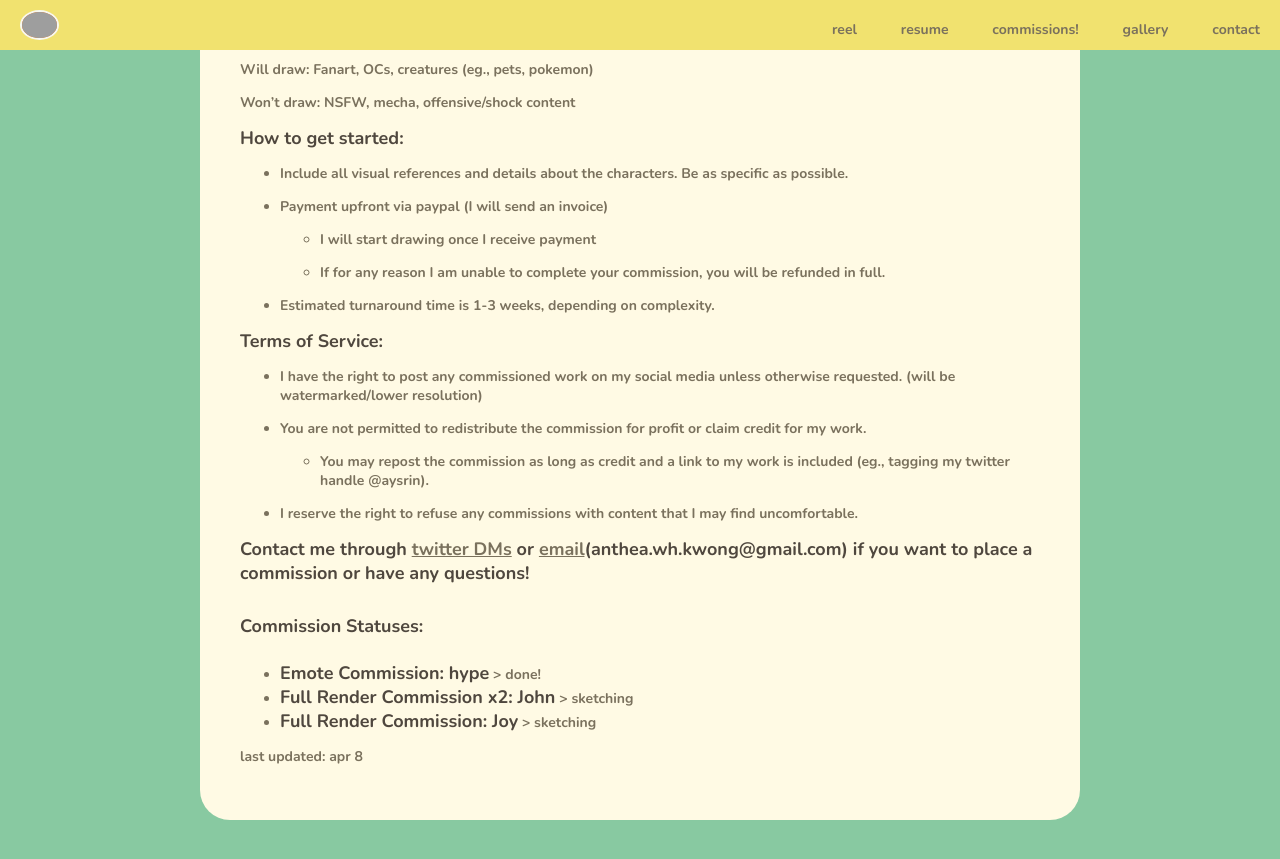
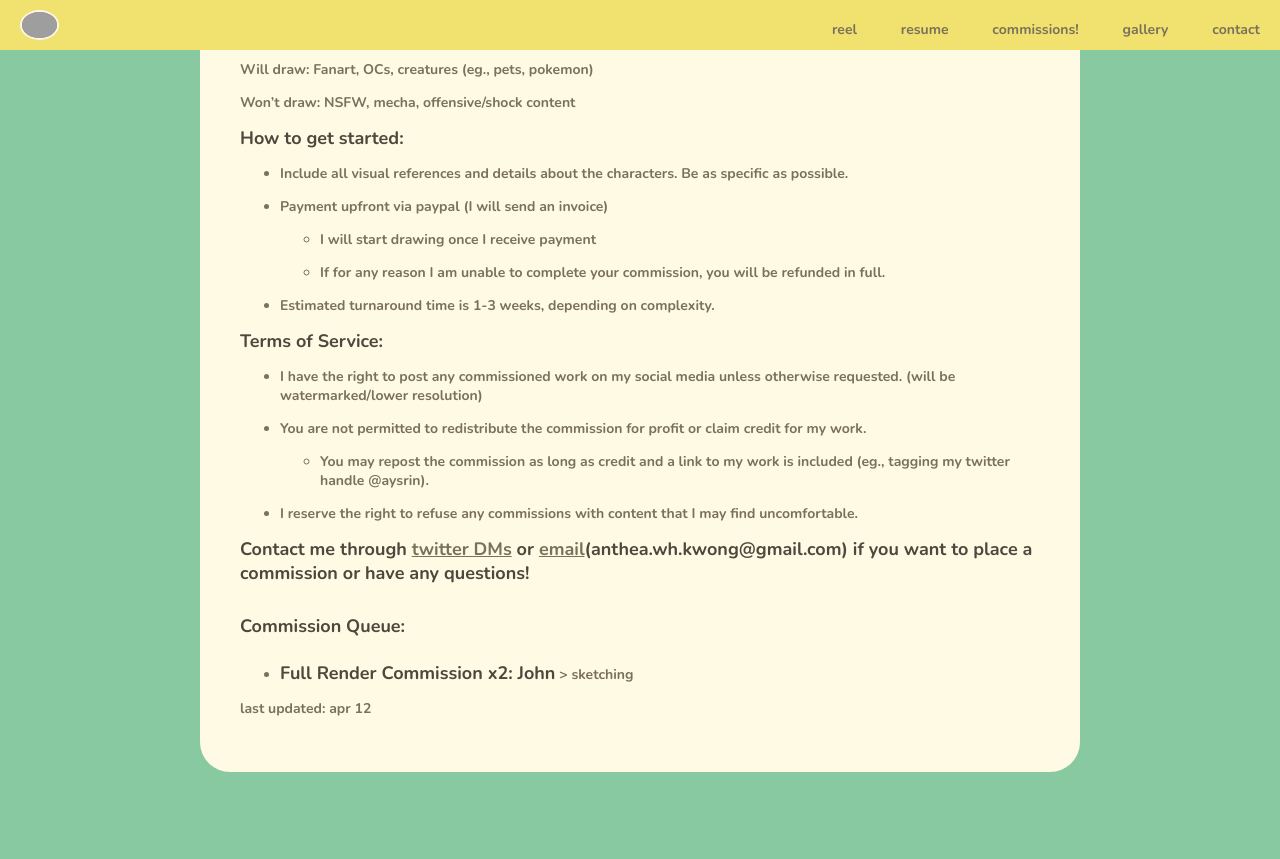
Before and after one commit to antheakwong/antheakwong.github.io, a Jekyll site: the page built from commissions/index.md, in a window 1280 px wide and 900 px high, scrolled down 2030 px. Shown: the top 859 px of the window. Built offline with Jekyll 4.4.1, drawn with Linux system fonts in a browser that asks for light colours; nearby versions of some CDN libraries; grey boxes are pictures that could not be loaded.

Commit message:
update status

```diff
--- a/commissions/index.md
+++ b/commissions/index.md
@@ -50,13 +50,11 @@ Won’t draw: NSFW, mecha, offensive/shock content
 
 **Contact me through [twitter DMs](https://twitter.com/aysrin) or [email](mailto: anthea.wh.kwong@gmail.com)(anthea.wh.kwong@gmail.com) if you want to place a commission or have any questions!**
 
-# **Commission Statuses:**
+# **Commission Queue:**
 
 
-- **Emote Commission: hype** > done!
 - **Full Render Commission x2: John** > sketching
-- **Full Render Commission: Joy** > sketching
 
 
 
-last updated: apr 8
+last updated: apr 12
```
Also changed, not shown: other parts of commissions/index.md (+1 -1 lines).
